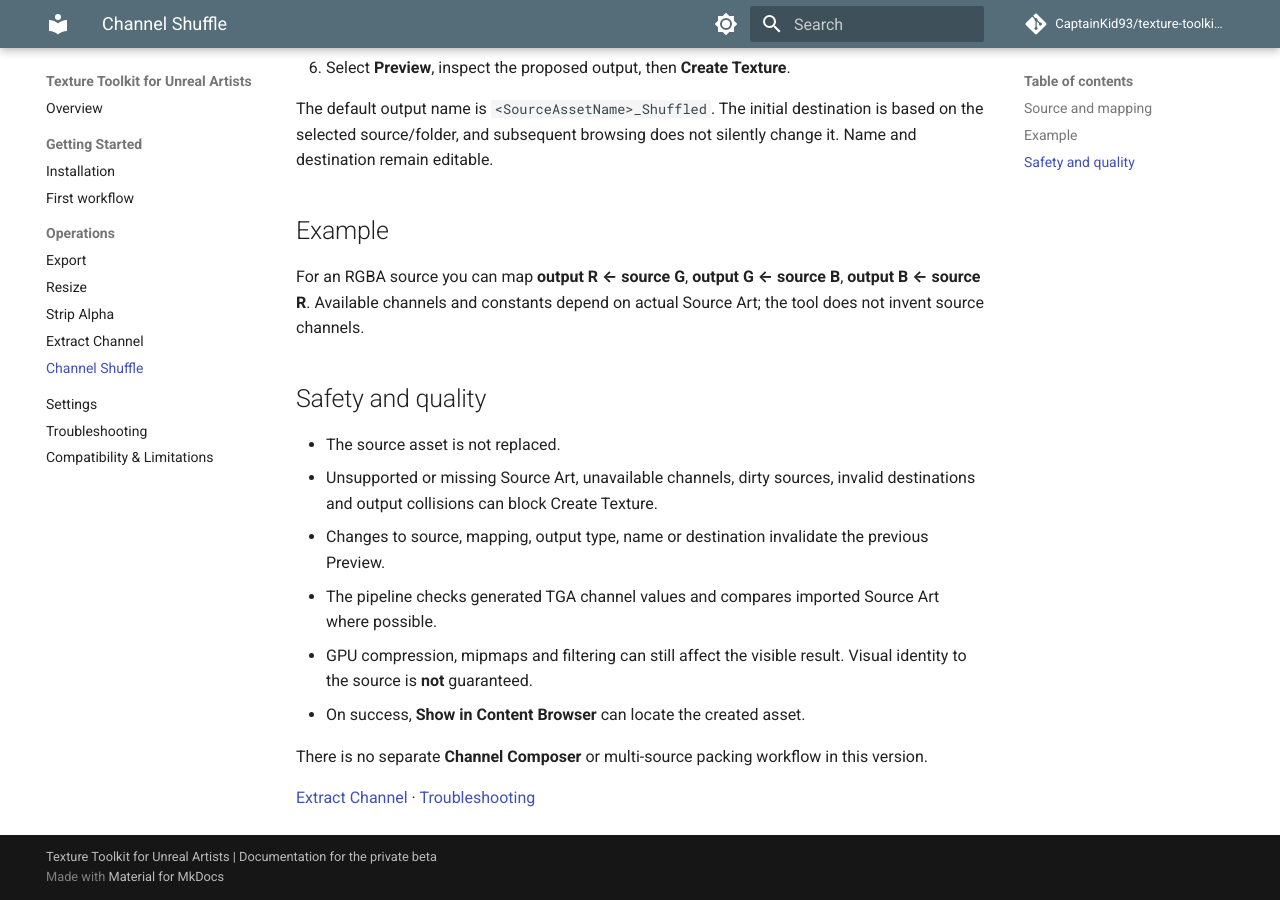
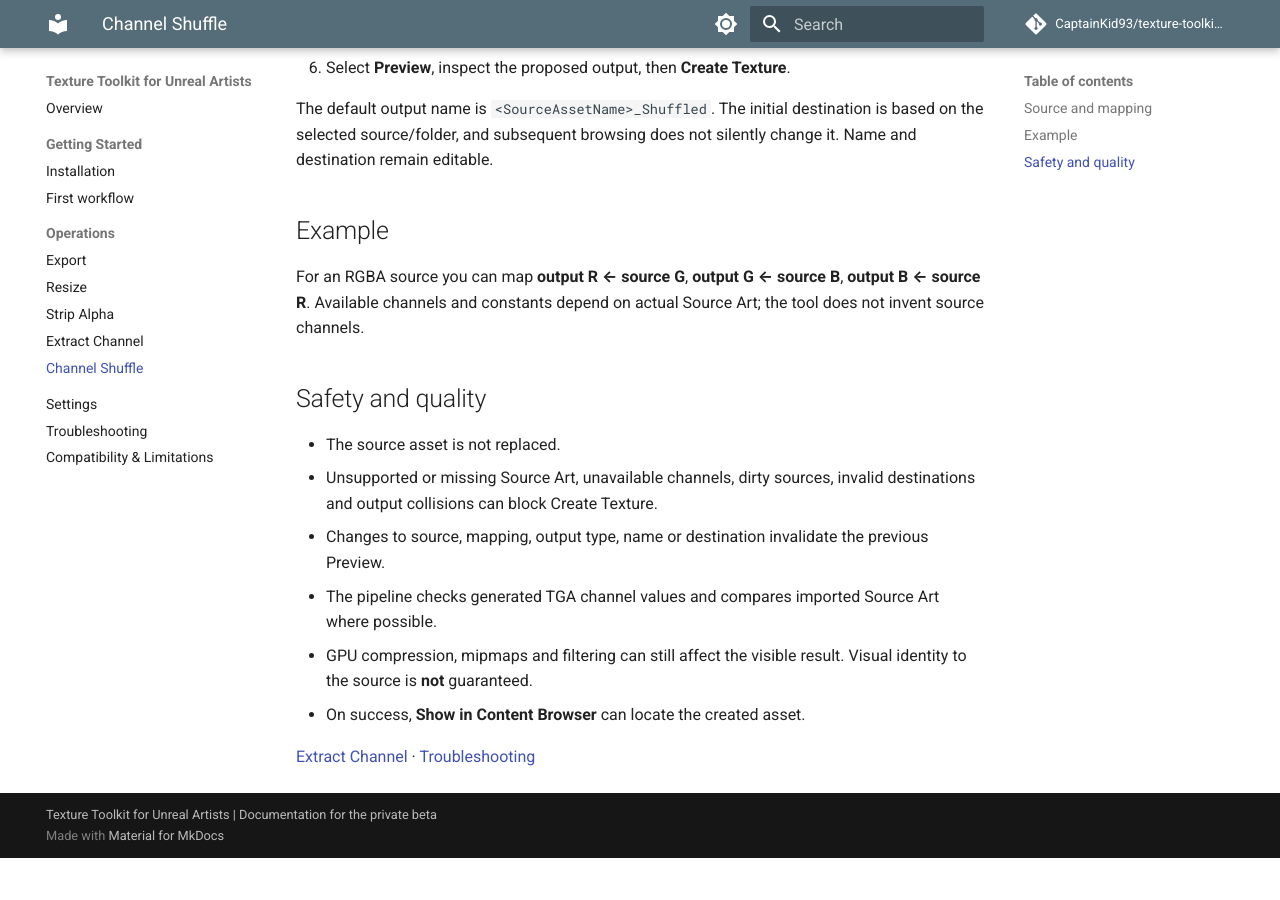
Before and after one commit to CaptainKid93/texture-toolkit-docs, an MkDocs documentation site: the page built from docs/operations/channel-shuffle.md, in a window 1280 px wide and 900 px high, scrolled down 528 px. Built offline with MkDocs 1.6.1 and Material for MkDocs 9.7.7, drawn with Linux system fonts in a browser that asks for light colours; comment, search, counter and statistics services are not loaded; after the commit the page ends 1386 px from its top, so only the background shows below that.

Commit message:
docs: limit public guide to implemented operations

```diff
--- a/docs/operations/channel-shuffle.md
+++ b/docs/operations/channel-shuffle.md
@@ -28,6 +28,4 @@ For an RGBA source you can map **output R ← source G**, **output G ← source
 - GPU compression, mipmaps and filtering can still affect the visible result. Visual identity to the source is **not** guaranteed.
 - On success, **Show in Content Browser** can locate the created asset.
 
-There is no separate **Channel Composer** or multi-source packing workflow in this version.
-
 [Extract Channel](extract-channel.md) · [Troubleshooting](../troubleshooting.md)
```
